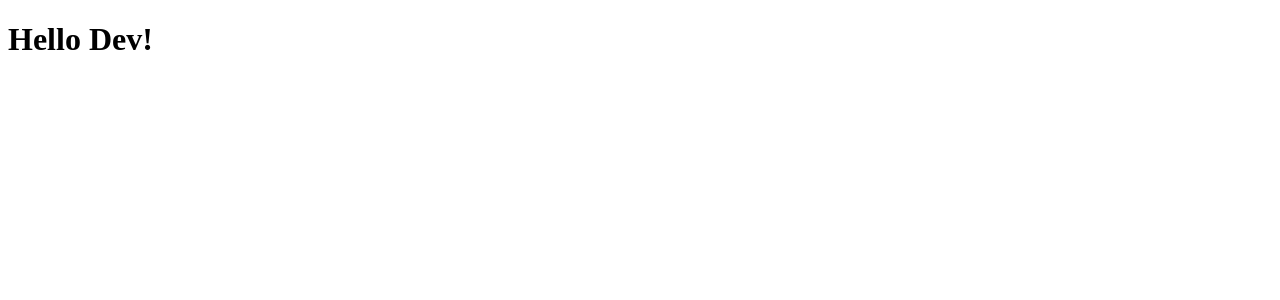
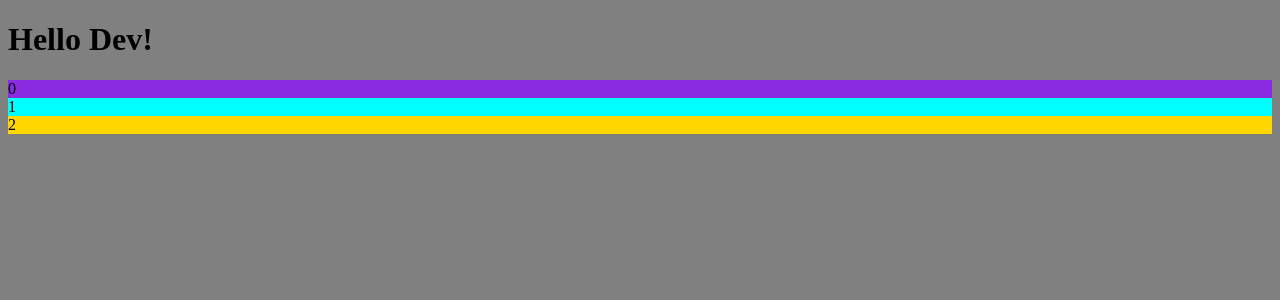
Before and after one commit to anickacodes/AL-Vite-App-Warm-Up-Template, a React (Vite) app: page / in a window 1280 px wide. Shown: the top 300 px of the page. Built offline with nearby package versions, Linux system fonts and the light colour scheme.

Commit message:
initial commit, color changing square onClick

```diff
--- a/package.json
+++ b/package.json
@@ -10,6 +10,7 @@
     "preview": "vite preview"
   },
   "dependencies": {
+    "midi-sounds-react": "^1.2.54",
     "react": "^18.2.0",
     "react-dom": "^18.2.0"
   },
--- a/src/App.css
+++ b/src/App.css
@@ -0,0 +1,28 @@
+body{
+    background-color: gray;
+}
+
+.square1 {
+
+ background-color: blueviolet;
+ height: 200px;
+ width: 200px;
+}
+
+
+.square2{
+
+background-color: aqua;
+height: 200px;
+width: 200px;
+
+}
+
+
+.square3{
+
+ background-color: gold;
+ height: 200px;
+ width: 200px;
+
+}
--- a/src/App.jsx
+++ b/src/App.jsx
@@ -1,11 +1,12 @@
 import './App.css'
+import Square from './component/Square'
 
 function App() {
 
   return (
     <div className='App'>
       <h1>Hello Dev!</h1>
-
+     <Square />
     </div>
 
   )
--- /dev/null
+++ b/src/component/Square.jsx
@@ -0,0 +1,37 @@
+import { useState } from "react";
+import "../App.css";
+
+const Square = () => {
+  const [squares, setSquares] = useState(["blueviolet", "aqua", "gold"]);
+
+  function handleSquareClick(index) {
+    const colorSquareArr = squares.map((color, i) => {
+      if (i === index)
+        return color === "blueviolet"
+          ? "aqua"
+          : color === "aqua"
+          ? "gold"
+          : "blueviolet";
+
+      return color;
+    });
+    setSquares(colorSquareArr);
+  }
+
+  return (
+    <div className="squares">
+      {squares.map((element, index) => (
+        <div
+          key={index}
+          style={{ backgroundColor: element }}
+          className="square"
+          onClick={() => handleSquareClick(index)}
+        >
+          {index}
+        </div>
+      ))}
+    </div>
+  );
+};
+
+export default Square;
```
Also changed, not shown: notes.txt (added), 1 other file (tests, documents, lock files or other folders).
